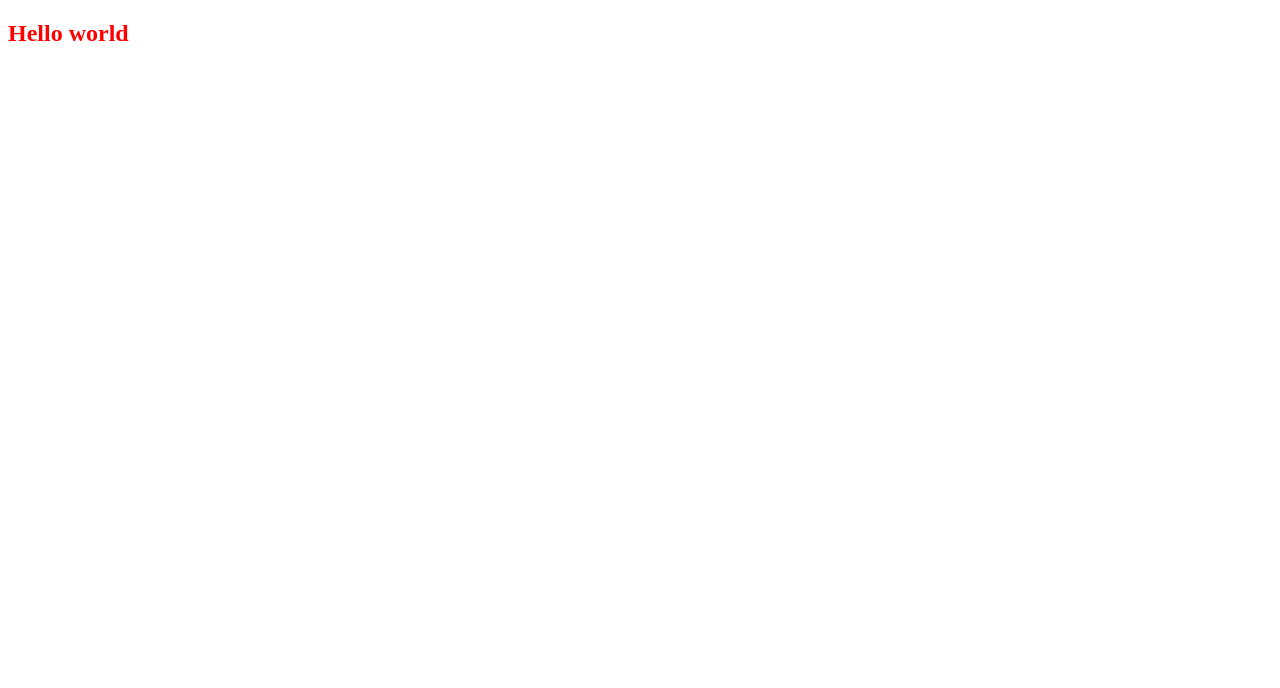
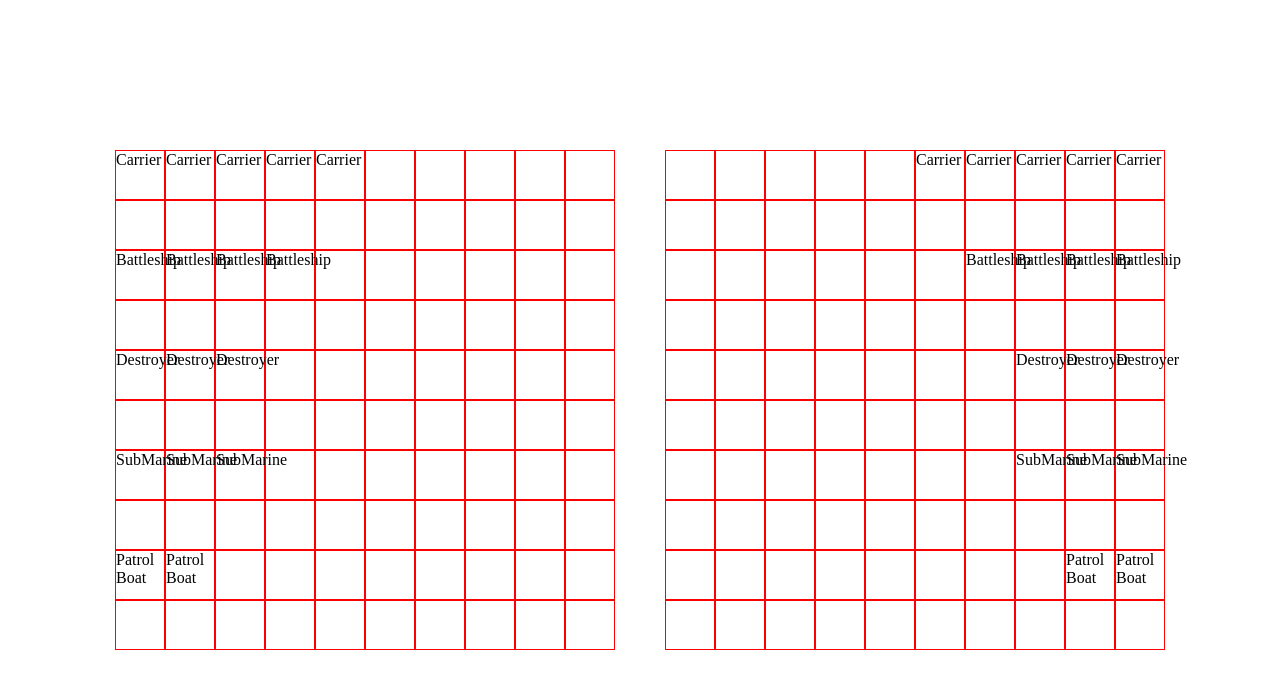
Before and after one commit to Spaceflyy/battleships, a website built with webpack: page src/template.html in a window 1280 px wide. Built offline with nearby package versions, Linux system fonts and the light colour scheme.

Commit message:
add controller to handle rendering to screen

```diff
--- /dev/null
+++ b/src/DOMcontroller.js
@@ -0,0 +1,25 @@
+/* eslint-disable no-underscore-dangle */
+const player1BoardContainer = document.getElementById("player1BoardContainer");
+const player2BoardContainer = document.getElementById("player2BoardContainer");
+const DOMcontroller = () => {
+	const renderBoards = (player, playerNo) => {
+		for (let i = 0; i < 10; i += 1) {
+			for (let j = 0; j < 10; j += 1) {
+				const cell = document.createElement("div");
+				cell.classList.add("boardCell");
+				cell.innerText = player._playerBoard.getBoard()[j][i].taken;
+				if (playerNo === 1) {
+					player1BoardContainer.appendChild(cell);
+				}
+
+				if (playerNo === 2) {
+					player2BoardContainer.appendChild(cell);
+				}
+			}
+		}
+	};
+
+	return { renderBoards };
+};
+
+export default DOMcontroller;
--- a/src/gameController.js
+++ b/src/gameController.js
@@ -1,11 +1,9 @@
 /* eslint-disable no-underscore-dangle */
-import player from "./player";
+
 import ship from "./ship";
 
 export default function gameController() {
-	const newGame = () => {
-		const player1 = player("Luke");
-		const computer = player("Computer");
+	const newGame = (player1, player2) => {
 		const ships = [
 			ship(5, "Carrier"),
 			ship(4, "Battleship"),
@@ -20,11 +18,11 @@ export default function gameController() {
 		player1._playerBoard.placeShip(ships[3], 0, 6);
 		player1._playerBoard.placeShip(ships[4], 0, 8);
 
-		computer._playerBoard.placeShip(ships[0], 5, 0);
-		computer._playerBoard.placeShip(ships[1], 6, 2);
-		computer._playerBoard.placeShip(ships[2], 7, 4);
-		computer._playerBoard.placeShip(ships[3], 8, 6);
-		computer._playerBoard.placeShip(ships[4], 8, 8);
+		player2._playerBoard.placeShip(ships[0], 5, 0);
+		player2._playerBoard.placeShip(ships[1], 6, 2);
+		player2._playerBoard.placeShip(ships[2], 7, 4);
+		player2._playerBoard.placeShip(ships[3], 7, 6);
+		player2._playerBoard.placeShip(ships[4], 8, 8);
 	};
 
 	const startGame = () => {
--- a/src/index.js
+++ b/src/index.js
@@ -1,2 +1,13 @@
 import "./style.css";
 import gameController from "./gameController";
+import DOMcontroller from "./DOMcontroller";
+import player from "./player";
+
+const game = gameController();
+const view = DOMcontroller();
+
+const player1 = player("Luke");
+const computer = player("Computer");
+game.newGame(player1, computer);
+view.renderBoards(player1, 1);
+view.renderBoards(computer, 2);
--- a/src/player.js
+++ b/src/player.js
@@ -23,4 +23,4 @@ const player = (pName) => {
 	return { getPlayerName, _playerBoard, launchAttack, generateRandomCoord };
 };
 
-export default { player };
+export default player;
--- a/src/style.css
+++ b/src/style.css
@@ -1,3 +1,34 @@
 .hello {
 	color: red;
 }
+* {
+	box-sizing: border-box;
+}
+
+body,
+html,
+#boardContainer {
+	width: 100%;
+	height: 100%;
+	margin: 0px;
+	padding: 0px;
+}
+#boardContainer {
+	display: flex;
+	gap: 50px;
+	align-items: center;
+	justify-content: center;
+}
+#player1BoardContainer,
+#player2BoardContainer {
+	display: flex;
+	width: 500px;
+	height: 500px;
+	flex-wrap: wrap;
+}
+
+.boardCell {
+	height: 50px;
+	width: 50px;
+	border: red solid 1px;
+}
--- a/src/template.html
+++ b/src/template.html
@@ -6,6 +6,9 @@
 		<title>Battleships</title>
 	</head>
 	<body>
-		<h2 class="hello">Hello world</h2>
+		<div id="boardContainer">
+			<div id="player1BoardContainer"></div>
+			<div id="player2BoardContainer"></div>
+		</div>
 	</body>
 </html>
```
Also changed, not shown: dist/index.html, dist/main.js.
